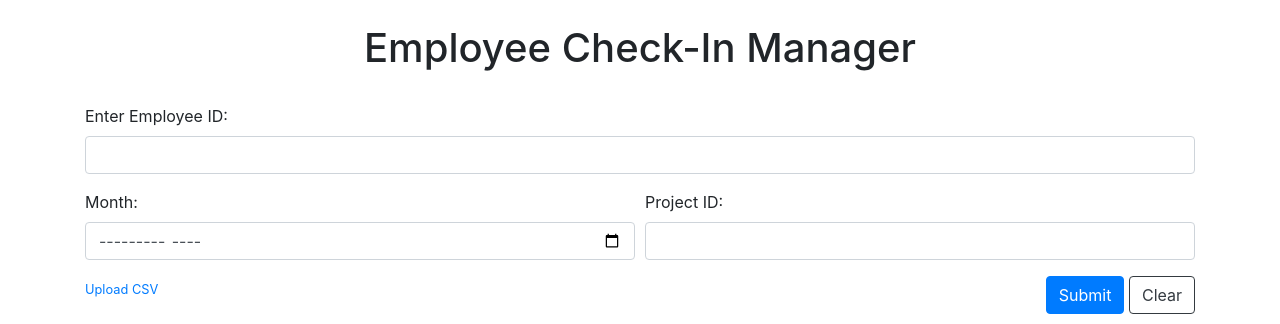
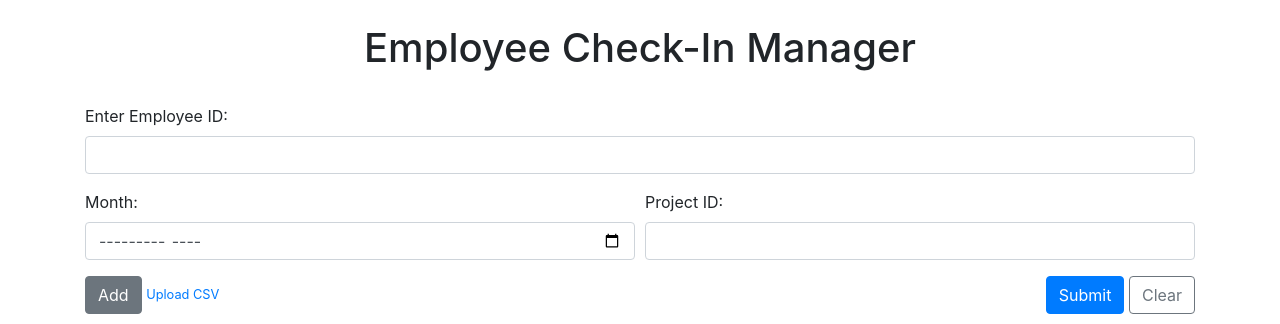
Before and after one commit to ptsimon/hr_webapp, a Flask app: page / in a window 1280 px wide. Shown: the top 324 px of the page. Run offline with Flask 2, Linux system fonts and the light colour scheme; data comes from the database, SQL or seed files in the repository; some libraries are stand-ins or nearby versions.

Commit message:
add button on index

```diff
--- a/hr_webapp/templates/index.html
+++ b/hr_webapp/templates/index.html
@@ -23,10 +23,11 @@
       <input type="number" class="form-control" name="project_id" value="{{ values.project_id }}">
     </div>
   </div>
+  <a href="{{ url_for('check_in') }}" class="btn btn-secondary">Add</a>
   <small><a href={{ url_for('upload_csv') }}>Upload CSV</a></small>
   <div class = "float-right">
     <button type="submit" class="btn btn-primary">Submit</button>
-    <button type="button" class="reset-btn btn btn-outline-dark">Clear</button>
+    <button type="button" class="reset-btn btn btn-outline-secondary">Clear</button>
   </div>
   </form>
 
```
